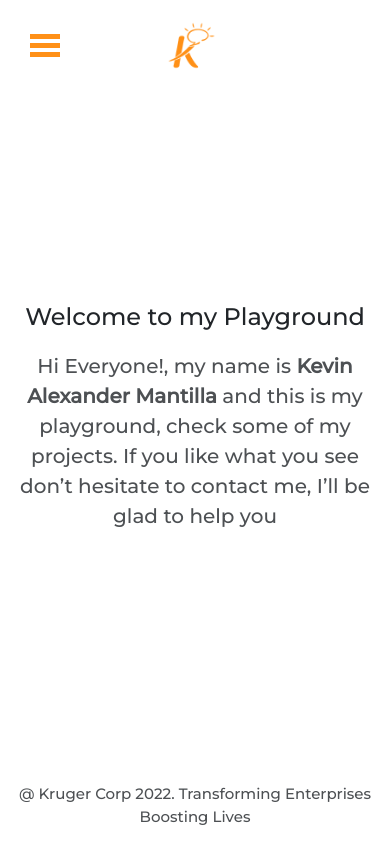
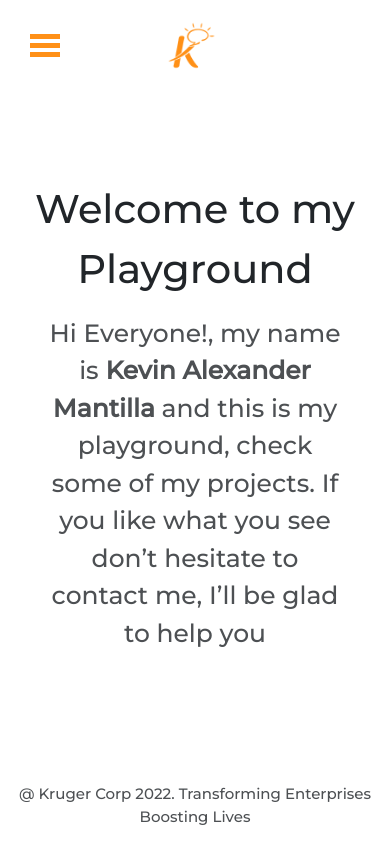
Before and after one commit to khebinMant/t-portafolio, a React (Create React App) app: page / in a window 390 px wide. Built offline with nearby package versions, Linux system fonts and the light colour scheme.

Commit message:
mejorado deply

```diff
--- a/src/styles/HomePage.css
+++ b/src/styles/HomePage.css
@@ -23,12 +23,14 @@
         justify-content: center;
     }
     .title-home{
-        font-size: 24px;
+        font-size: 40px;
+        text-align: center;
+        margin-bottom: 20;
     }
     .text-home{
-        margin: 0px 20px;
+        margin: 0px 40px;
         text-align: center;
-        font-size: 20px;
+        font-size: 25px;
         opacity: 80%;
     }
 }
```
